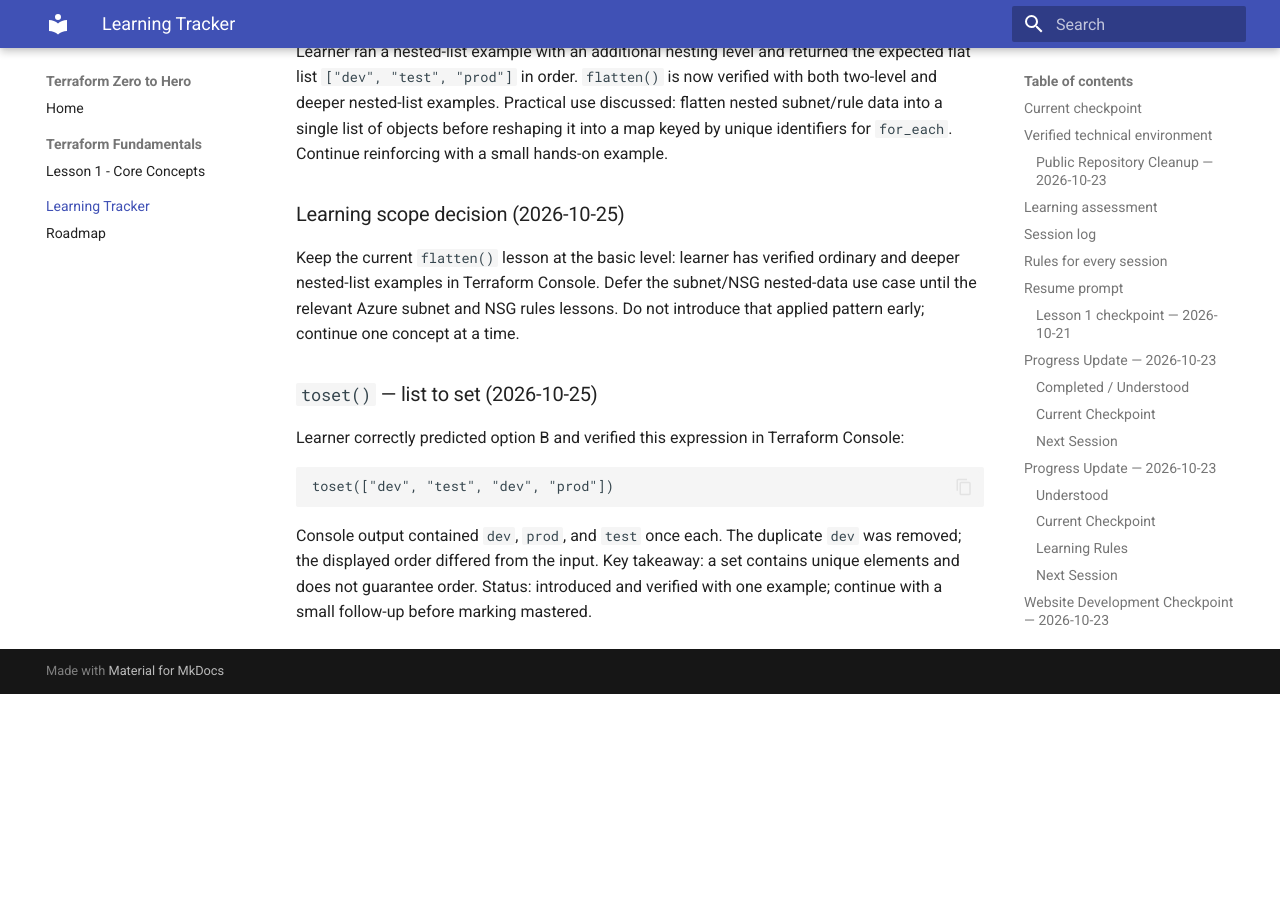
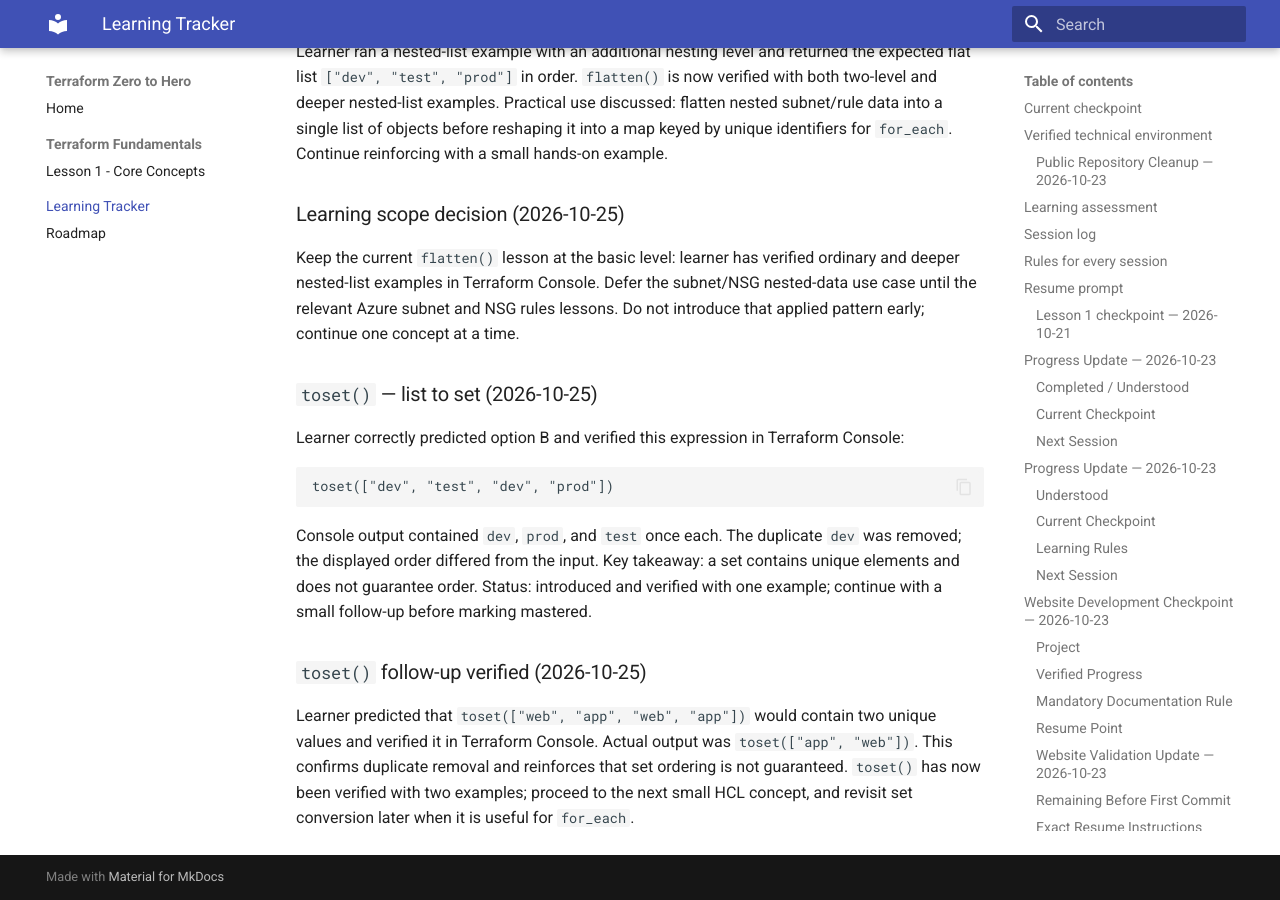
Before and after one commit to pshewale-dev/terraform-azure-lab, an MkDocs documentation site: the page built from docs/LEARNING-PROGRESS.md, in a window 1280 px wide and 900 px high, scrolled down 15242 px. Built offline with MkDocs 1.6.1 and Material for MkDocs 9.7.7, drawn with Linux system fonts in a browser that asks for light colours; before the commit the page ends 15936 px from its top, so only the background shows below that.

Commit message:
docs: record second verified toset example

````diff
--- a/docs/LEARNING-PROGRESS.md
+++ b/docs/LEARNING-PROGRESS.md
@@ -467,3 +467,7 @@ toset(["dev", "test", "dev", "prod"])
 ```
 
 Console output contained `dev`, `prod`, and `test` once each. The duplicate `dev` was removed; the displayed order differed from the input. Key takeaway: a set contains unique elements and does not guarantee order. Status: introduced and verified with one example; continue with a small follow-up before marking mastered.
+
+
+### `toset()` follow-up verified (2026-10-25)
+Learner predicted that `toset(["web", "app", "web", "app"])` would contain two unique values and verified it in Terraform Console. Actual output was `toset(["app", "web"])`. This confirms duplicate removal and reinforces that set ordering is not guaranteed. `toset()` has now been verified with two examples; proceed to the next small HCL concept, and revisit set conversion later when it is useful for `for_each`.
````
